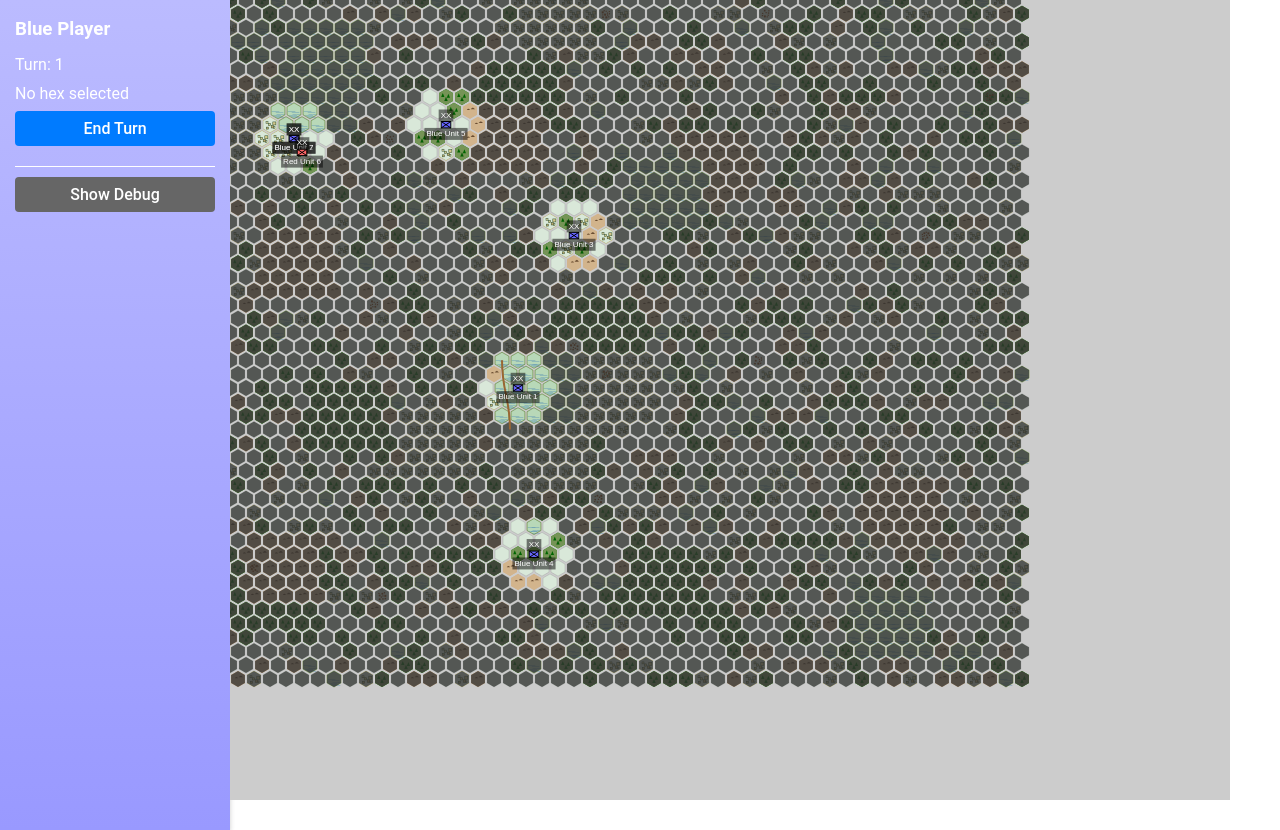
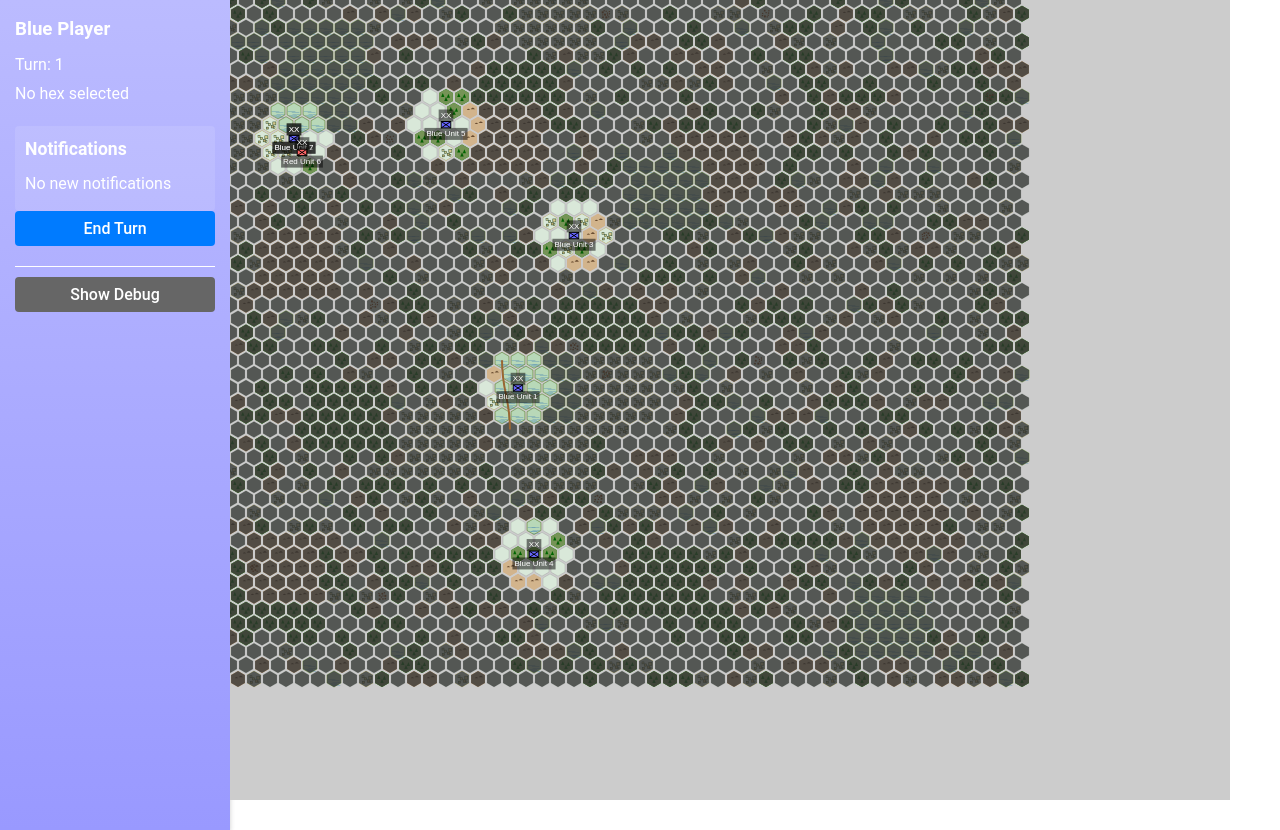
Before and after one commit to JoeVau/Waterloo-Engine, a React (Vite) app in the folder napoleon-proto/: page / in a window 1280 px wide. Built offline with nearby package versions, Linux system fonts and the light colour scheme.

Commit message:
all kinds of fixes

```diff
--- a/napoleon-proto/src/components/Frame.css
+++ b/napoleon-proto/src/components/Frame.css
@@ -75,6 +75,11 @@
   font-size: 0.8em;
 }
 
+.detachment-indicator {
+  margin-left: 4px;
+  font-size: 0.8em;
+}
+
 .unit-leader-section {
   display: flex;
   align-items: center;
@@ -101,7 +106,7 @@
 
 .nato-symbol {
   display: inline-block;
-  width: 16px;
+  width: 20px;
   height: 16px;
   position: relative;
   border: 1px solid #fff;
@@ -174,6 +179,27 @@
   width: 100%;
 }
 
+.detachment-details {
+  margin-top: 5px;
+}
+
+.detachment-details-title {
+  font-size: 0.9em;
+  color: #fff;
+  margin: 5px 0;
+}
+
+.detachment-list {
+  padding-left: 20px;
+  list-style: none;
+}
+
+.detachment-item {
+  font-size: 0.8em;
+  color: #fff;
+  margin: 2px 0;
+}
+
 .unit-orders-section {
   margin-top: 10px;
   padding: 10px;
@@ -193,48 +219,40 @@
   font-size: 0.8em;
 }
 
-.notification-window {
-  position: fixed;
-  top: 0;
-  left: 0;
-  width: 100%;
-  height: 100%;
-  background-color: rgba(0, 0, 0, 0.5);
-  display: flex;
-  justify-content: center;
-  align-items: center;
-  z-index: 1000;
-  animation: fadeIn 0.3s ease-in-out;
+.notification-section {
+  margin-top: 20px;
+  padding: 10px;
+  background-color: rgba(255, 255, 255, 0.1);
+  border-radius: 4px;
 }
 
-.notification-window-content {
-  background-color: #fff;
-  padding: 20px;
-  border-radius: 8px;
-  width: 400px;
-  max-height: 80%;
-  overflow-y: auto;
-  box-shadow: 0 4px 8px rgba(0, 0, 0, 0.2);
-}
-
-.notification-window-title {
+.notification-section-title {
   margin: 0 0 10px 0;
-  font-size: 1.2em;
-  color: #333;
+  font-size: 1.1em;
+  color: #fff;
 }
 
 .notification-list {
   padding-left: 20px;
   list-style: none;
+  max-height: 200px;
+  overflow-y: auto;
 }
 
 .notification-item {
   margin: 5px 0;
-  color: #333;
+  color: #fff;
   font-size: 0.9em;
+  display: flex;
+  align-items: center;
 }
 
-.notification-close-button {
+.notification-item-icon {
+  margin-right: 4px;
+  font-size: 1em;
+}
+
+.notification-clear-button {
   background-color: #dc3545;
   border: none;
   border-radius: 4px;
@@ -246,7 +264,7 @@
   transition: background-color 0.2s;
 }
 
-.notification-close-button:hover {
+.notification-clear-button:hover {
   background-color: #b02a37;
 }
 
@@ -299,13 +317,3 @@
   height: 800px;
   background: #ccc;
 }
-
-/* Fade-in animation for notification window */
-@keyframes fadeIn {
-  from {
-    opacity: 0;
-  }
-  to {
-    opacity: 1;
-  }
-}
--- a/napoleon-proto/src/components/Frame.jsx
+++ b/napoleon-proto/src/components/Frame.jsx
@@ -1,34 +1,25 @@
-// src/components/Frame.jsx
 import React, { useState, useEffect } from 'react';
 import './Frame.css';
 
-function Frame({ hexes, units, turn, currentPlayer, orders, selectedHex, selectedUnitId, notifications, onEndTurn, onUnitSelect, onDeselect, toggleFogOfWar, fogOfWar, onScoutOrder, children }) {
+function Frame({ hexes, units, turn, currentPlayer, orders, selectedHex, selectedUnitId, notifications, onEndTurn, onUnitSelect, onDeselect, toggleFogOfWar, fogOfWar, clearNotifications, handleScoutOrder, children }) {
   const [isDebugOpen, setIsDebugOpen] = useState(false);
-  const [isNotificationWindowOpen, setIsNotificationWindowOpen] = useState(false);
-  const [lastTurn, setLastTurn] = useState(turn);
 
   const selectedHexUnits = selectedHex
-    ? units.filter(u => hexes.find(h => h.q === selectedHex[0] && h.r === selectedHex[1]) ?.units.includes(u.id))
+    ? units.filter(u => hexes.find(h => h.q === selectedHex[0] && h.r === selectedHex[1]) ?.units.includes(u.id) && !u.divisionId)
     : [];
 
   const isBlue = currentPlayer === 'blue';
   const sidebarClass = `sidebar ${isBlue ? 'sidebar-blue' : 'sidebar-red'}`;
   const buttonClass = `end-turn-button ${isBlue ? '' : 'end-turn-button-red'}`;
 
-  useEffect(() => {
-    console.log(`Turn: ${turn}, Last Turn: ${lastTurn}, Notifications:`, notifications);
-    if (turn !== lastTurn && notifications.length > 0) {
-      console.log('Opening notification window');
-      setIsNotificationWindowOpen(true);
-      setLastTurn(turn);
+  const getOrderText = (unitId) => {
+    const unit = units.find(u => u.id === unitId);
+    if (!unitId || !orders[currentPlayer][unitId]) {
+      return 'Stand';
     }
-  }, [turn, notifications, lastTurn]);
-
-  const getOrderText = (unitId) => {
-    if (!unitId || !orders[currentPlayer][unitId]) return 'Stand';
     const order = orders[currentPlayer][unitId];
     if (order.type === 'move') return `Move to [${order.dest[0]}, ${order.dest[1]}]`;
-    if (order.type === 'scout') return `Scouting (Returns Turn ${turn + 1})`;
+    if (order.type === 'scout') return `Scouting until turn ${turn + 1}`;
     return 'Unknown Order';
   };
 
@@ -51,8 +42,8 @@ function Frame({ hexes, units, turn, currentPlayer, orders, selectedHex, selecte
     return stars || 'No Skill';
   };
 
-  const closeNotificationWindow = () => {
-    setIsNotificationWindowOpen(false);
+  const handleClearNotifications = () => {
+    if (clearNotifications) clearNotifications();
   };
 
   return (
@@ -66,12 +57,16 @@ function Frame({ hexes, units, turn, currentPlayer, orders, selectedHex, selecte
             <p className="sidebar-text">Units:</p>
             <ul className="unit-list">
               {selectedHexUnits.map(unit => {
-                const currentStrength = unit.strength - (unit.detachedStrength || 0);
-                const fullStrength = unit.strength || 1;
-                const stragglers = fullStrength - currentStrength;
+                const totalStrength = unit.strength || 0;
+                const detachedStrength = unit.detachedStrength || 0;
+                const currentStrength = totalStrength - detachedStrength;
+                const fullStrength = unit.fullStrength || totalStrength || 1;
+                const stragglers = fullStrength - totalStrength;
                 const strengthPercentage = (currentStrength / fullStrength) * 100;
                 const stragglerPercentage = (stragglers / fullStrength) * 100;
                 const hasOrder = orders[currentPlayer] && orders[currentPlayer][unit.id];
+                const activeDetachments = units.filter(u => u.divisionId === unit.id && u.returnTurn > turn);
+                const hasDetachment = activeDetachments.length > 0;
 
                 return (
                   <li
@@ -79,6 +74,7 @@ function Frame({ hexes, units, turn, currentPlayer, orders, selectedHex, selecte
                     onClick={() => onUnitSelect(unit.id)}
                     className={`unit-item ${unit.id === selectedUnitId ? (isBlue ? 'unit-item-selected-blue' : 'unit-item-selected-red') : ''}`}
                   >
+                    {/* Top Row: Flag, Unit Name, and Order Indicator */}
                     <div className="unit-top-row">
                       <img
                         src={getFlagImage(unit.team)}
@@ -88,9 +84,11 @@ function Frame({ hexes, units, turn, currentPlayer, orders, selectedHex, selecte
                       />
                       <span>
                         {unit.name} {unit.id === selectedUnitId ? '(Selected)' : ''}
+                        {hasDetachment && <span className="detachment-indicator">🔭</span>}
                         {hasOrder && <span className="order-indicator">📜</span>}
                       </span>
                     </div>
+                    {/* Leader Section */}
                     {unit.leader ? (
                       <div className="unit-leader-section">
                         <img
@@ -104,15 +102,17 @@ function Frame({ hexes, units, turn, currentPlayer, orders, selectedHex, selecte
                     ) : (
                         <small className="unit-details">No Leader</small>
                       )}
+                    {/* Type and NATO Symbol */}
                     <div className="unit-type-section">
                       <small className="unit-details">
-                        {unit.type === 'cavalry' && (unit.horses || 0) >= (unit.strength - (unit.detachedStrength || 0)) ? 'Cavalry Division' : 'Infantry'}
+                        {unit.type === 'cavalry' && (unit.horses || 0) >= (unit.strength || 0) ? 'Cavalry Division' : 'Infantry'}
                       </small>
                       <div className={`nato-symbol nato-infantry`}>
                         <div className="nato-diagonal nato-diagonal-1"></div>
                         {unit.type === 'infantry' && <div className="nato-diagonal nato-diagonal-2"></div>}
                       </div>
                     </div>
+                    {/* Strength Bar */}
                     <div className="unit-strength-section">
                       <div className="unit-strength-bar">
                         <div
@@ -131,9 +131,10 @@ function Frame({ hexes, units, turn, currentPlayer, orders, selectedHex, selecte
                         />
                       </div>
                       <small className="unit-details">
-                        Strength: {currentStrength} / {fullStrength} (Detached: {unit.detachedStrength || 0})
+                        Effective Strength: {currentStrength} / {fullStrength} (Total: {totalStrength})
                       </small>
                     </div>
+                    {/* Expanded View for Selected Unit */}
                     {unit.id === selectedUnitId && (
                       <div className="unit-expanded-view">
                         <small className="unit-details">
@@ -142,10 +143,24 @@ function Frame({ hexes, units, turn, currentPlayer, orders, selectedHex, selecte
                           Guns: {unit.guns || 0} |
                           Fatigue: {unit.fatigue || 0}% |
                           Supplies: {unit.supplies || 0}% |
-                          Skill: {getSkillStars(unit.skill)}
+                          Skill: {getSkillStars(unit.skill)} |
+                          LOS Boost: {unit.losBoost || 0}
                         </small>
+                        {activeDetachments.length > 0 && (
+                          <div className="detachment-details">
+                            <p className="detachment-details-title">Active Detachments:</p>
+                            <ul className="detachment-list">
+                              {activeDetachments.map(detachment => (
+                                <li key={detachment.id} className="detachment-item">
+                                  {detachment.name} | Strength: {detachment.strength} | Returns on Turn: {detachment.returnTurn}
+                                </li>
+                              ))}
+                            </ul>
+                          </div>
+                        )}
                       </div>
                     )}
+                    {/* Orders Section */}
                     {unit.id === selectedUnitId && (
                       <div className="unit-orders-section">
                         <p className="sidebar-text">Orders for Selected Unit:</p>
@@ -157,17 +172,28 @@ function Frame({ hexes, units, turn, currentPlayer, orders, selectedHex, selecte
                           >
                             Move
                           </button>
-                          <button className={buttonClass} disabled>Forced March</button>
-                          <button className={buttonClass} disabled>Fortify</button>
-                          <button className={buttonClass} disabled>Forage</button>
+                          <button className={buttonClass} disabled>
+                            Forced March
+                          </button>
+                          <button className={buttonClass} disabled>
+                            Fortify
+                          </button>
+                          <button className={buttonClass} disabled>
+                            Forage
+                          </button>
                           <button
-                            onClick={() => onScoutOrder(selectedUnitId)}
+                            onClick={() => handleScoutOrder(selectedUnitId)}
                             className={buttonClass}
+                            disabled={unit.horses <= 0}
                           >
-                            Scout
+                            Scouting
                           </button>
-                          <button className={buttonClass} disabled>Screening</button>
-                          <button className={buttonClass} disabled>Pickets</button>
+                          <button className={buttonClass} disabled>
+                            Screening
+                          </button>
+                          <button className={buttonClass} disabled>
+                            Pickets
+                          </button>
                           <button
                             onClick={onDeselect}
                             className={buttonClass}
@@ -185,30 +211,42 @@ function Frame({ hexes, units, turn, currentPlayer, orders, selectedHex, selecte
         ) : (
             <p className="sidebar-text">No hex selected</p>
           )}
-        {isNotificationWindowOpen && notifications.length > 0 && (
-          <div className="notification-window">
-            <div className="notification-window-content">
-              <h3 className="notification-window-title">Turn {turn} Notifications</h3>
+        {/* Notification Section (Always Visible) */}
+        <div className="notification-section">
+          <h3 className="notification-section-title">Notifications</h3>
+          {notifications.length > 0 ? (
+            <React.Fragment>
               <ul className="notification-list">
                 {notifications.map((note, index) => (
-                  <li key={index} className="notification-item">{note}</li>
+                  <li key={index} className="notification-item">
+                    {note.includes('retreated') || note.includes('eliminated') ? (
+                      <span className="notification-item-icon">⚔️</span>
+                    ) : note.includes('scouting detachment returned') ? (
+                      <span className="notification-item-icon">🔭</span>
+                    ) : null}
+                    Turn {turn}: {note}
+                  </li>
                 ))}
               </ul>
               <button
-                onClick={closeNotificationWindow}
-                className="notification-close-button"
+                onClick={handleClearNotifications}
+                className="notification-clear-button"
               >
-                Close
+                Clear Notifications
               </button>
-            </div>
-          </div>
-        )}
+            </React.Fragment>
+          ) : (
+              <p className="sidebar-text">No new notifications</p>
+            )}
+        </div>
         <button
           onClick={() => onEndTurn(currentPlayer)}
           className={buttonClass}
         >
           End Turn
         </button>
+
+        {/* Debug Section */}
         <div className="debug-section">
           <button
             onClick={() => setIsDebugOpen(!isDebugOpen)}
--- a/napoleon-proto/src/components/MapContainer.jsx
+++ b/napoleon-proto/src/components/MapContainer.jsx
@@ -1,10 +1,9 @@
-// src/components/MapContainer.jsx
 import { useRef, useState, useEffect } from 'react';
 import Map from './Map';
 import Frame from './Frame';
 import { loadMap, getHexAtPosition } from '../utils/hexGrid';
 import WaterlooEngine from '../engine/WaterlooEngine';
-import { validateOrder, resolveCombat, resolveDetachments } from '../games/campaigns-of-napoleon/Rules';
+import { validateOrder, resolveCombat } from '../games/campaigns-of-napoleon/Rules';
 import campaign2 from '../data/maps/italianCampaign.json';
 
 function MapContainer() {
@@ -40,14 +39,18 @@ function MapContainer() {
           .map(id => prev.units.find(u => u.id === id))
           .find(u => u.team !== unit.team);
 
-        if (targetUnit) {
-          return { ...prev, selectedHex: [clickedHex.q, clickedHex.r] };
+        const success = engine.issueOrder(prev.selectedUnitId, 'move', { dest: [clickedHex.q, clickedHex.r] }, validateOrder);
+        if (success) {
+          if (targetUnit) {
+            console.log(`Combat triggered: ${unit.id} moves to [${clickedHex.q}, ${clickedHex.r}] and engages ${targetUnit.id}`);
+          } else {
+            console.log(`Move order issued for ${prev.selectedUnitId} to [${clickedHex.q}, ${clickedHex.r}]`);
+          }
+          engine.state.orders[prev.currentPlayer] = engine.state.orders[prev.currentPlayer] || {};
+          engine.state.orders[prev.currentPlayer][prev.selectedUnitId] = { type: 'move', dest: [clickedHex.q, clickedHex.r] };
+          return { ...engine.getState(), selectedUnitId: null, selectedHex: null };
         } else {
-          const success = engine.issueOrder(prev.selectedUnitId, 'move', { dest: [clickedHex.q, clickedHex.r] }, validateOrder);
-          if (success) {
-            console.log(`Move order issued for ${prev.selectedUnitId} to [${clickedHex.q}, ${clickedHex.r}]`);
-            return { ...engine.getState(), selectedUnitId: null, selectedHex: null };
-          }
+          console.log(`Move order failed for ${prev.selectedUnitId} to [${clickedHex.q}, ${clickedHex.r}]`);
         }
       }
       return prev;
@@ -65,32 +68,31 @@ function MapContainer() {
     });
   };
 
-  const handleConfirmAttack = (unitId, targetId) => {
-    console.log(`Confirming attack: ${unitId} -> ${targetId}`);
-    const success = engine.issueOrder(unitId, 'attack', { targetId }, validateOrder);
-    console.log(`Attack order success: ${success}`);
+  const handleScoutOrder = (unitId) => {
+    const unit = gameState.units.find(u => u.id === unitId);
+    if (!unit || unit.team !== gameState.currentPlayer || unit.horses <= 0) return;
+
+    const success = engine.issueOrder(unitId, 'scout', {}, validateOrder);
     if (success) {
+      console.log(`Scout order issued for ${unitId}`);
       setGameState(prev => ({
-        ...prev,
         ...engine.getState(),
         selectedUnitId: null,
         selectedHex: null,
       }));
+    } else {
+      console.log(`Scout order failed for ${unitId}`);
     }
   };
 
-  const handleScoutOrder = (unitId) => {
-    console.log(`Issuing scout order for ${unitId}`);
-    const success = engine.issueOrder(unitId, 'scout', {}, validateOrder);
-    console.log(`Scout order success: ${success}`);
-    if (success) {
-      setGameState(prev => ({
-        ...prev,
-        ...engine.getState(),
-        selectedUnitId: null,
-        selectedHex: null,
-      }));
-    }
+  const handleDeselect = () => {
+    setGameState(prev => {
+      if (prev.selectedUnitId) {
+        engine.state.orders[prev.currentPlayer] = {};
+        return { ...prev, selectedUnitId: null, selectedHex: null };
+      }
+      return prev;
+    });
   };
 
   const handleWheel = (e) => {
@@ -141,10 +143,15 @@ function MapContainer() {
     if (player !== gameState.currentPlayer) return;
     console.log(`Ending turn for ${player}`);
     engine.endTurn(player, resolveCombat);
-    setGameState(prev => ({
-      ...prev,
-      ...engine.getState(), // Deep merge to preserve losBoost
-    }));
+    const newState = engine.getState();
+    console.log('New game state after endTurn:', newState);
+    console.log('Notifications after endTurn:', newState.notifications);
+    setGameState(newState);
+  };
+
+  const clearNotifications = () => {
+    engine.state.notifications = [];
+    setGameState(prev => ({ ...prev, notifications: [] }));
   };
 
   const toggleFogOfWar = () => {
@@ -164,10 +171,11 @@ function MapContainer() {
       notifications={gameState.notifications}
       onEndTurn={handleEndTurn}
       onUnitSelect={handleUnitSelect}
-      onDeselect={() => setGameState(prev => ({ ...prev, selectedUnitId: null }))}
+      onDeselect={handleDeselect}
+      handleScoutOrder={handleScoutOrder}
+      clearNotifications={clearNotifications}
       toggleFogOfWar={toggleFogOfWar}
       fogOfWar={fogOfWar}
-      onScoutOrder={handleScoutOrder}
     >
       <Map
         canvasRef={canvasRef}
@@ -182,7 +190,6 @@ function MapContainer() {
         onMouseDown={handleMouseDown}
         fogOfWar={fogOfWar}
         currentPlayer={gameState.currentPlayer}
-        losBoost={gameState.losBoost}
       />
     </Frame>
   );
--- a/napoleon-proto/src/engine/WaterlooEngine.js
+++ b/napoleon-proto/src/engine/WaterlooEngine.js
@@ -1,4 +1,3 @@
-// /engine/WaterlooEngine.js
 import { resolveDetachments } from '../games/campaigns-of-napoleon/Rules';
 
 class WaterlooEngine {
@@ -59,7 +58,7 @@ class WaterlooEngine {
       this.state.currentPlayer = 'blue';
       this.state.turn += 1;
       this.state.orders = { blue: {}, red: {} };
-      this.state.notifications = [];
+      // Move notification clearing to after resolveTurn
       return true;
     }
   }
@@ -115,9 +114,10 @@ class WaterlooEngine {
 
     this.state.hexes = newHexes;
     // Reset losBoost for all divisions
+    /*
     this.state.units.forEach(unit => {
       if (!unit.order) unit.losBoost = null; // Only reset for divisions, not detachments
-    });
+    });*/
   }
 
   getState() {
--- a/napoleon-proto/src/games/campaigns-of-napoleon/Rules.js
+++ b/napoleon-proto/src/games/campaigns-of-napoleon/Rules.js
@@ -40,7 +40,7 @@ export function resolveDetachments(state) {
     if (division) {
       division.detachedStrength = (division.detachedStrength || 0) - detachment.strength;
       division.horses += detachment.horses;
-      state.losBoost = 10; // Boost division LOS on return
+      division.losBoost = 10; // Boost division LOS on return
       console.log(`${division.name} scouting detachment returned: ${detachment.strength} strength, ${detachment.horses} horses, LOS boost set to ${state.losBoost}`);
       notifications.push(`${division.name} scouting detachment returned—LOS boosted to 10 hexes this turn`);
       const detachmentHex = state.hexes.find(h => h.units.includes(detachment.id));
```
Also changed, not shown: napoleon-proto/src/components/Map.jsx (+7 -6 lines).
